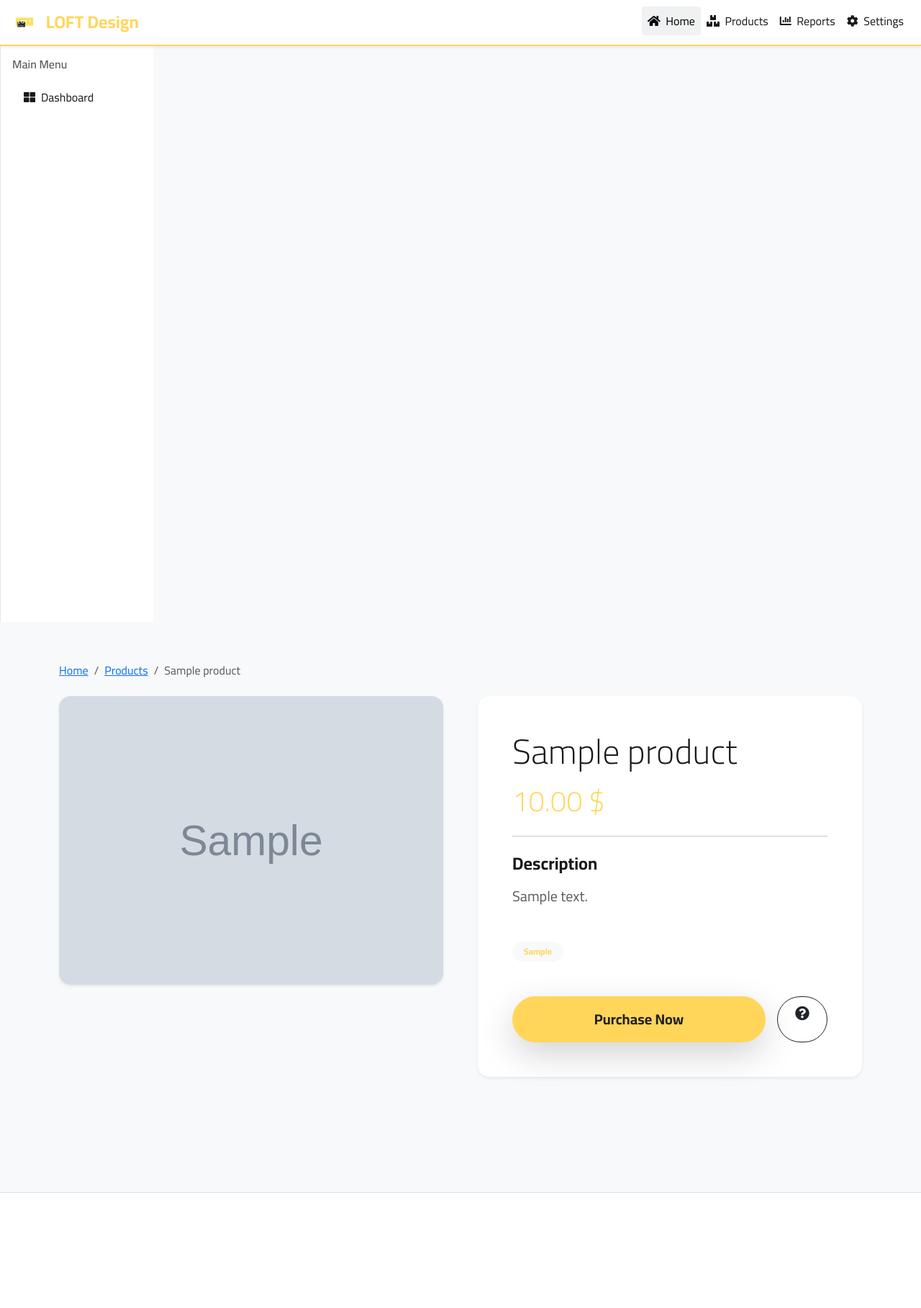
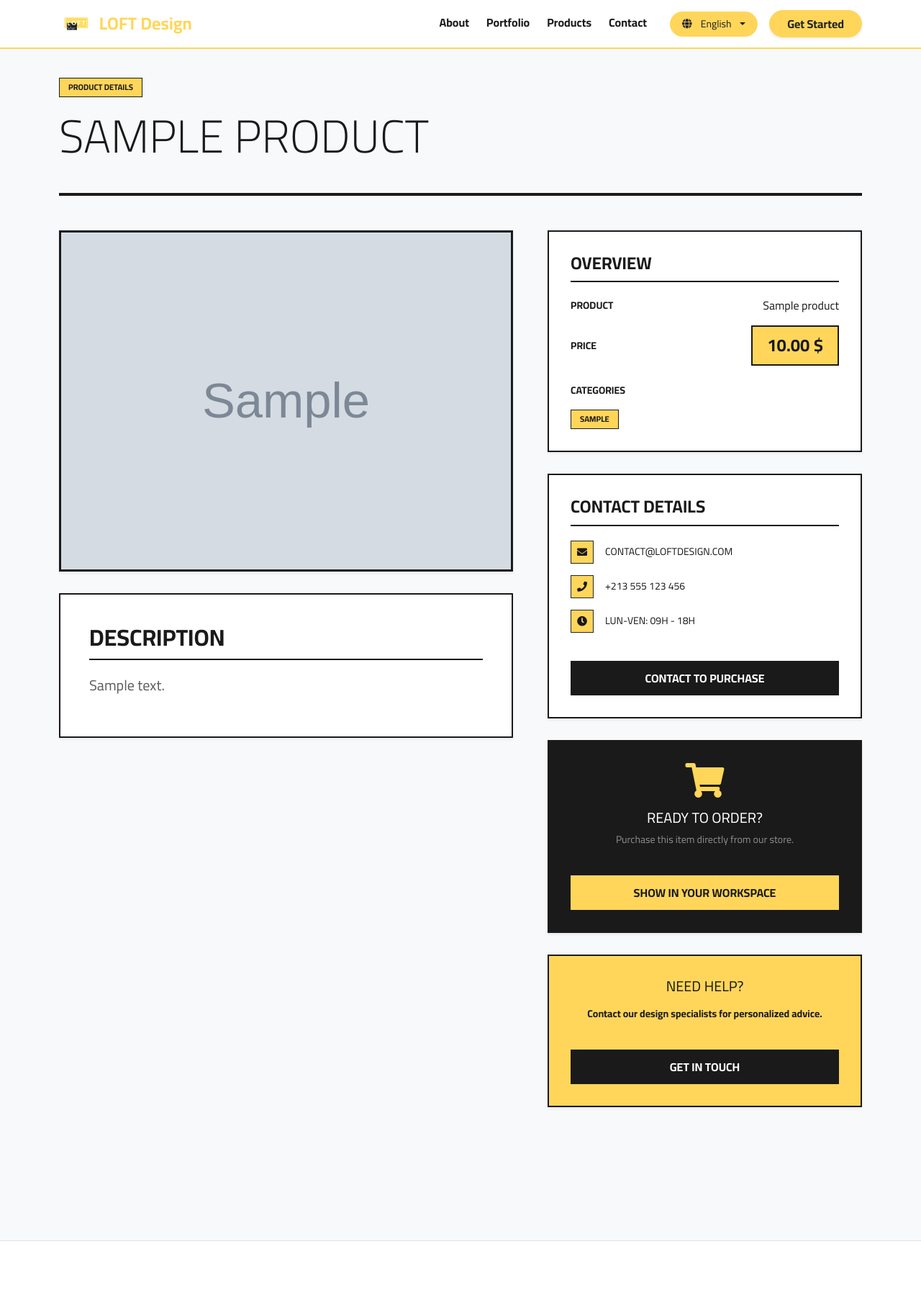
Before and after one commit to amraoui-mo7amed/loftdesign, a Django app: page /products/1/ in a window 1280 px wide. Shown: the whole page at 72% size. Before the commit the page ends 1657 px from the top, so only its background shows below. Run offline with Django 5.2, Linux system fonts and the light colour scheme; tables that the repository leaves empty hold one stand-in row (values such as "Sample post"); grey boxes marked "Sample" are stand-in pictures.

Commit message:
feat: redesign featured products section and implement neo-brutalist styling for product pages

```diff
--- a/core/context_processors.py
+++ b/core/context_processors.py
@@ -14,8 +14,9 @@ def site_settings(request):
             "tagline": _("Elevate Your Space with Modern Design"),
             "logo": f"{static_url}img/icon.jpeg",
             "favicon": f"{static_url}img/icon.jpeg",
-            "contact_email": "info@loftdesign.com",
+            "contact_email": "contact@loftdesign.com",
             "phone": "+213 555 123 456",
+            "working_hours": _("Lun-Ven: 09h - 18h"),
             "social": {
                 "facebook": "https://facebook.com/loftdesign",
                 "twitter": "https://twitter.com/loftdesign",
--- /dev/null
+++ b/frontend/static/css/products_list.css
@@ -0,0 +1,152 @@
+/* Products Neo-Brutalist Styles */
+
+.products-section {
+    padding-top: 100px;
+    padding-bottom: 100px;
+}
+
+.brutalist-card {
+    background: white;
+    border-radius: 0;
+    border: 2px solid var(--brand-dark);
+    margin-bottom: 40px;
+    transition: all 0.4s cubic-bezier(0.25, 0.46, 0.45, 0.94);
+    position: relative;
+    height: 100%;
+}
+
+.brutalist-img {
+    aspect-ratio: 1/1;
+    overflow: hidden;
+    border-bottom: 2px solid var(--brand-dark);
+}
+
+.brutalist-img img {
+    width: 100%;
+    height: 100%;
+    object-fit: cover;
+    transition: transform 0.6s ease;
+}
+
+.brutalist-body {
+    padding: 30px;
+    background: white;
+}
+
+.brutalist-tag {
+    display: inline-block;
+    background: var(--brand-primary);
+    color: var(--brand-dark);
+    padding: 4px 12px;
+    font-weight: 800;
+    font-size: 0.7rem;
+    text-transform: uppercase;
+    margin-bottom: 15px;
+    border: 1px solid var(--brand-dark);
+}
+
+.brutalist-title {
+    font-weight: 900;
+    font-size: 1.5rem;
+    margin-bottom: 15px;
+    line-height: 1.1;
+    text-transform: uppercase;
+}
+
+.brutalist-card:hover {
+    transform: translate(-8px, -8px);
+    box-shadow: 8px 8px 0px var(--brand-dark);
+}
+
+.brutalist-card:hover .brutalist-img img {
+    transform: scale(1.05);
+}
+
+.brutalist-btn {
+    display: inline-flex;
+    align-items: center;
+    gap: 10px;
+    background: var(--brand-dark);
+    color: white;
+    padding: 12px 25px;
+    font-weight: 700;
+    text-decoration: none;
+    transition: all 0.2s ease;
+    margin-top: 15px;
+    border: none;
+}
+
+.brutalist-btn:hover {
+    background: var(--brand-primary);
+    color: var(--brand-dark);
+    transform: translate(-2px, -2px);
+    box-shadow: 4px 4px 0px var(--brand-dark);
+}
+
+.page-header-brutalist {
+    border-bottom: 4px solid var(--brand-dark);
+    margin-bottom: 60px;
+    padding-bottom: 40px;
+}
+
+/* Detail Page Specific */
+.detail-main-img {
+    border: 3px solid var(--brand-dark);
+    margin-bottom: 30px;
+    overflow: hidden;
+}
+
+.detail-sidebar-box {
+    border: 2px solid var(--brand-dark);
+    padding: 30px;
+    background: white;
+    margin-bottom: 30px;
+    transition: all 0.3s cubic-bezier(0.25, 0.46, 0.45, 0.94);
+}
+
+.detail-sidebar-box:hover {
+    transform: translate(-6px, -6px);
+    box-shadow: 6px 6px 0px var(--brand-dark);
+}
+
+.sidebar-title {
+    font-weight: 900;
+    text-transform: uppercase;
+    border-bottom: 2px solid var(--brand-dark);
+    padding-bottom: 10px;
+    margin-bottom: 20px;
+}
+
+.detail-description-box {
+    border: 2px solid var(--brand-dark);
+    padding: 40px;
+    background: white;
+}
+
+.brutalist-price-tag {
+    display: inline-block;
+    background: var(--brand-dark);
+    color: white;
+    padding: 6px 14px;
+    font-weight: 900;
+    font-size: 1.1rem;
+    border: 1px solid var(--brand-dark);
+    margin-bottom: 15px;
+}
+
+.detail-price-badge {
+    display: inline-block;
+    background: var(--brand-primary);
+    color: var(--brand-dark);
+    padding: 8px 20px;
+    font-weight: 900;
+    font-size: 1.5rem;
+    border: 2px solid var(--brand-dark);
+}
+
+[dir="rtl"] .brutalist-card:hover,
+[dir="rtl"] .brutalist-btn:hover,
+[dir="rtl"] .detail-sidebar-box:hover {
+    transform: translate(8px, -8px);
+    box-shadow: -8px 8px 0px var(--brand-dark);
+}
--- /dev/null
+++ b/frontend/static/js/products_list.js
@@ -0,0 +1,5 @@
+/* Products List JavaScript */
+document.addEventListener("DOMContentLoaded", () => {
+    // Add any specific products list interactions here
+    console.log("Products List Loaded");
+});
--- a/frontend/templates/products/detail.html
+++ /dev/null
@@ -1,69 +0,0 @@
-{% extends 'index.html' %}
-{% load i18n %}
-{% load static %}
-
-{% block title %} | {{ product.title }}{% endblock title %}
-
-{% block content %}
-<section class="py-5">
-    <div class="container">
-        <nav aria-label="breadcrumb" class="mb-4">
-            <ol class="breadcrumb">
-                <li class="breadcrumb-item"><a href="{% url 'frontend:home' %}">{% trans "Home" %}</a></li>
-                <li class="breadcrumb-item"><a href="{% url 'frontend:product_list' %}">{% trans "Products" %}</a></li>
-                <li class="breadcrumb-item active" aria-current="page">{{ product.title }}</li>
-            </ol>
-        </nav>
-
-        <div class="row g-5">
-            <div class="col-lg-6">
-                <div class="product-gallery rounded-4 overflow-hidden shadow-sm">
-                    {% if product.thumbnail %}
-                    <img src="{{ product.thumbnail.url }}" class="img-fluid w-100" alt="{{ product.title }}">
-                    {% endif %}
-                </div>
-            </div>
-
-            <div class="col-lg-6">
-                <div class="product-info-card bg-white p-5 rounded-4 shadow-sm h-100">
-                    <h1 class="display-5 fw-black mb-3">{{ product.title }}</h1>
-
-                    <div class="price-tag mb-4">
-                        <span class="display-6 fw-black text-primary">{{ product.price }} {% trans "$" %}</span>
-                    </div>
-
-                    <hr class="my-4 opacity-10">
-
-                    <div class="description mb-5">
-                        <h4 class="fw-bold mb-3">{% trans "Description" %}</h4>
-                        <div class="text-muted fs-5 line-height-relaxed">
-                            {{ product.description|linebreaks }}
-                        </div>
-                    </div>
-
-                    {% if product.tags %}
-                    <div class="tags mb-5">
-                        <div class="d-flex flex-wrap gap-2">
-                            {% for tag in product.tags.split %}
-                            <span class="badge bg-light text-primary rounded-pill px-3 py-2">{{ tag|cut:"," }}</span>
-                            {% endfor %}
-                        </div>
-                    </div>
-                    {% endif %}
-
-                    <div class="actions d-flex gap-3">
-                        {% if product.external_link %}
-                        <a href="{{ product.external_link }}" target="_blank" class="btn btn-primary btn-lg flex-grow-1 rounded-pill fw-bold shadow-lg py-3">
-                            {% trans "Purchase Now" %}
-                        </a>
-                        {% endif %}
-                        <a href="{% url 'frontend:home' %}#contact" class="btn btn-outline-dark btn-lg rounded-pill px-4">
-                            <i class="fas fa-question-circle"></i>
-                        </a>
-                    </div>
-                </div>
-            </div>
-        </div>
-    </div>
-</section>
-{% endblock content %}
--- /dev/null
+++ b/frontend/templates/products/product_detail.html
@@ -0,0 +1,121 @@
+{% extends 'index.html' %}
+{% load i18n %}
+{% load static %}
+
+{% block title %} | {{ product.title }}{% endblock title %}
+
+{% block nav %}
+    {% include 'partials/landing-nav.html' %}
+{% endblock nav %}
+
+{% block sidebar %}{% endblock sidebar %}
+
+{% block extra_css %}
+    <link rel="stylesheet" href="{% static "css/products_list.css" %}?v={% now "U" %}">
+{% endblock extra_css %}
+
+{% block extra_js %}
+    <script src="{% static "js/products_list.js" %}?v={% now "U" %}"></script>
+{% endblock extra_js %}
+
+{% block content %}
+<section class="products-section bg-light" >
+    <div class="container">
+        <div class="page-header-brutalist mb-5" data-aos="fade-down">
+            <div class="brutalist-tag mb-3">{% trans "Product Details" %}</div>
+            <h1 class="display-3 fw-black text-uppercase mb-0">{{ product.title }}</h1>
+        </div>
+
+        <div class="row g-5">
+            <div class="col-lg-7" data-aos="fade-right">
+                <div class="detail-main-img shadow-sm">
+                    {% if product.thumbnail %}
+                    <img src="{{ product.thumbnail.url }}" class="img-fluid w-100" alt="{{ product.title }}">
+                    {% endif %}
+                </div>
+
+                <div class="detail-description-box shadow-sm mb-5">
+                    <h2 class="sidebar-title">{% trans "Description" %}</h2>
+                    <div class="text-muted fs-5 line-height-relaxed">
+                        {{ product.description|linebreaks }}
+                    </div>
+                </div>
+            </div>
+
+            <div class="col-lg-5" data-aos="fade-left">
+                <div class="sticky-top" style="top: 100px;">
+                    <div class="detail-sidebar-box shadow-sm">
+                        <h4 class="sidebar-title">{% trans "Overview" %}</h4>
+                        <ul class="list-unstyled mb-0">
+                            <li class="mb-3 d-flex justify-content-between align-items-center">
+                                <span class="fw-bold text-uppercase small">{% trans "Product" %}</span>
+                                <span class="fw-black">{{ product.title }}</span>
+                            </li>
+                            <li class="mb-3 d-flex justify-content-between align-items-center">
+                                <span class="fw-bold text-uppercase small">{% trans "Price" %}</span>
+                                <span class="detail-price-badge">{{ product.price }} $</span>
+                            </li>
+                            {% if product.tags %}
+                            <li class="mt-4">
+                                <span class="fw-bold text-uppercase small d-block mb-3">{% trans "Categories" %}</span>
+                                <div class="d-flex flex-wrap gap-2">
+                                    {% for tag in product.tags.split %}
+                                    <span class="brutalist-tag m-0">{{ tag|cut:"," }}</span>
+                                    {% endfor %}
+                                </div>
+                            </li>
+                            {% endif %}
+                        </ul>
+                    </div>
+
+                    <div class="detail-sidebar-box bg-white shadow-sm">
+                        <h4 class="sidebar-title">{% trans "Contact Details" %}</h4>
+                        <ul class="list-unstyled mb-4">
+                            <li class="mb-3 d-flex align-items-center gap-3">
+                                <div class="bg-primary d-flex align-items-center justify-content-center border border-dark" style="width: 32px; height: 32px; flex-shrink: 0;">
+                                    <i class="fas fa-envelope text-dark small"></i>
+                                </div>
+                                <span class="fw-black small text-uppercase">{{ site_config.contact_email }}</span>
+                            </li>
+                            <li class="mb-3 d-flex align-items-center gap-3">
+                                <div class="bg-primary d-flex align-items-center justify-content-center border border-dark" style="width: 32px; height: 32px; flex-shrink: 0;">
+                                    <i class="fas fa-phone text-dark small"></i>
+                                </div>
+                                <span class="fw-black small text-uppercase">{{ site_config.phone }}</span>
+                            </li>
+                            <li class="d-flex align-items-center gap-3">
+                                <div class="bg-primary d-flex align-items-center justify-content-center border border-dark" style="width: 32px; height: 32px; flex-shrink: 0;">
+                                    <i class="fas fa-clock text-dark small"></i>
+                                </div>
+                                <span class="fw-black small text-uppercase">{{ site_config.working_hours }}</span>
+                            </li>
+                        </ul>
+                        <a href="mailto:{{ site_config.contact_email }}?subject={% trans 'Purchase Inquiry:' %} {{ product.title }}" class="brutalist-btn w-100 justify-content-center text-uppercase">
+                            {% trans "Contact to Purchase" %}
+                        </a>
+                    </div>
+
+                    {% if product.external_link %}
+                    <div class="detail-sidebar-box bg-dark text-white text-center shadow-sm">
+                        <i class="fas fa-shopping-cart fa-3x mb-3 text-primary"></i>
+                        <h5 class="fw-black text-uppercase">{% trans "Ready to Order?" %}</h5>
+                        <p class="small text-white-50 mb-4">{% trans "Purchase this item directly from our store." %}</p>
+                        <a href="{{ product.external_link }}" target="_blank" class="brutalist-btn w-100 justify-content-center text-uppercase" style="background: var(--brand-primary); color: var(--brand-dark);">
+                            {% trans "Show in your workspace" %}
+                        </a>
+                    </div>
+                    {% endif %}
+
+                    <div class="detail-sidebar-box bg-primary shadow-sm text-center">
+                        <h5 class="fw-black text-uppercase mb-3">{% trans "Need Help?" %}</h5>
+                        <p class="small fw-bold mb-4">{% trans "Contact our design specialists for personalized advice." %}</p>
+                        <a href="{% url 'frontend:home' %}#contact" class="brutalist-btn w-100 justify-content-center text-uppercase">
+                            {% trans "Get in Touch" %}
+                        </a>
+                    </div>
+                </div>
+            </div>
+        </div>
+    </div>
+</section>
+{% endblock content %}
--- a/frontend/views/products.py
+++ b/frontend/views/products.py
@@ -3,8 +3,8 @@ from dashboard.models import Product
 
 def product_list(request):
     products = Product.objects.filter(is_active=True)
-    return render(request, "products/list.html", {"products": products})
+    return render(request, "products/products_list.html", {"products": products})
 
 def product_detail(request, pk):
     product = get_object_or_404(Product, pk=pk, is_active=True)
-    return render(request, "products/detail.html", {"product": product})
+    return render(request, "products/product_detail.html", {"product": product})
```
Also changed, not shown: frontend/static/css/home.css (+32 -0 lines), frontend/templates/home.html (+22 -23 lines), frontend/templates/products/list.html (deleted, +0 -59 lines), frontend/templates/products/products_list.html (added, +69 -0 lines).
